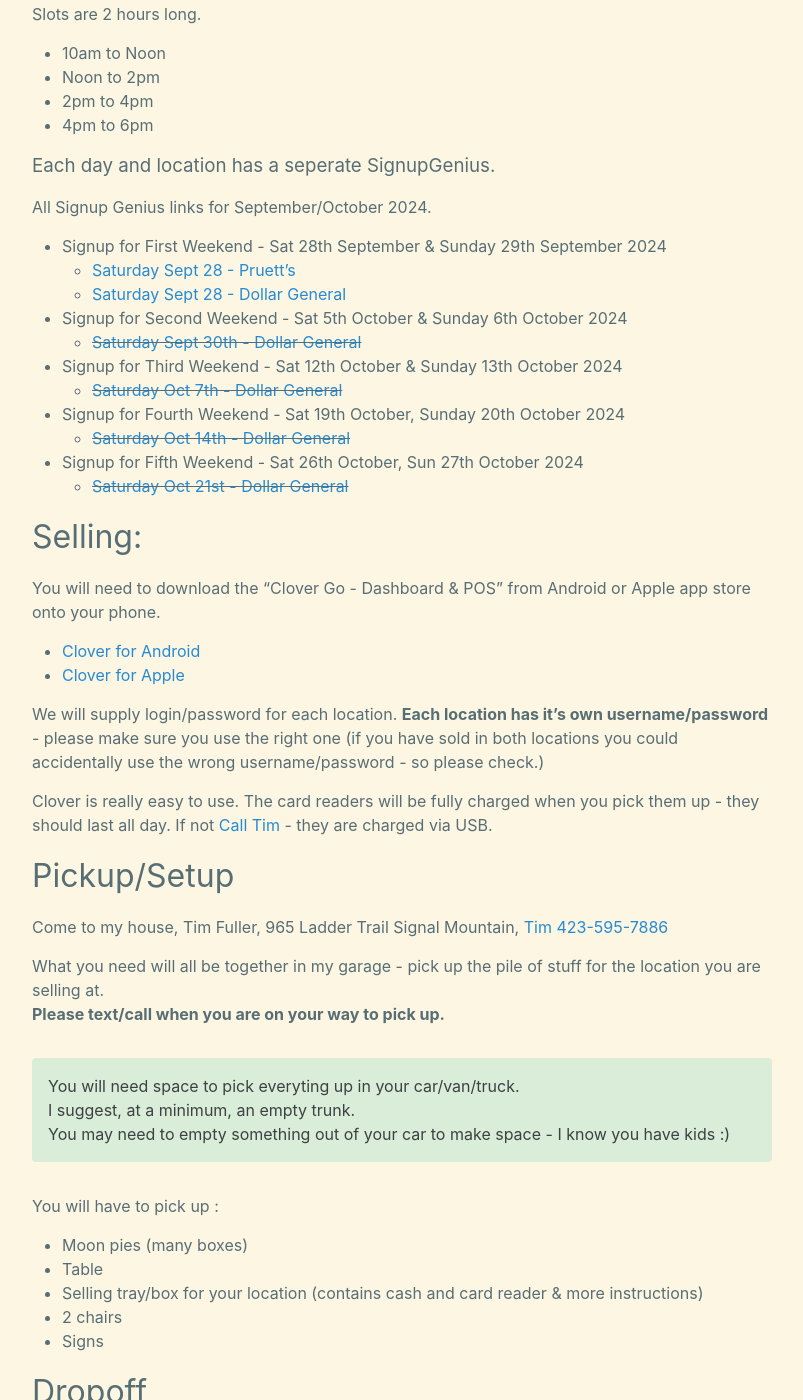
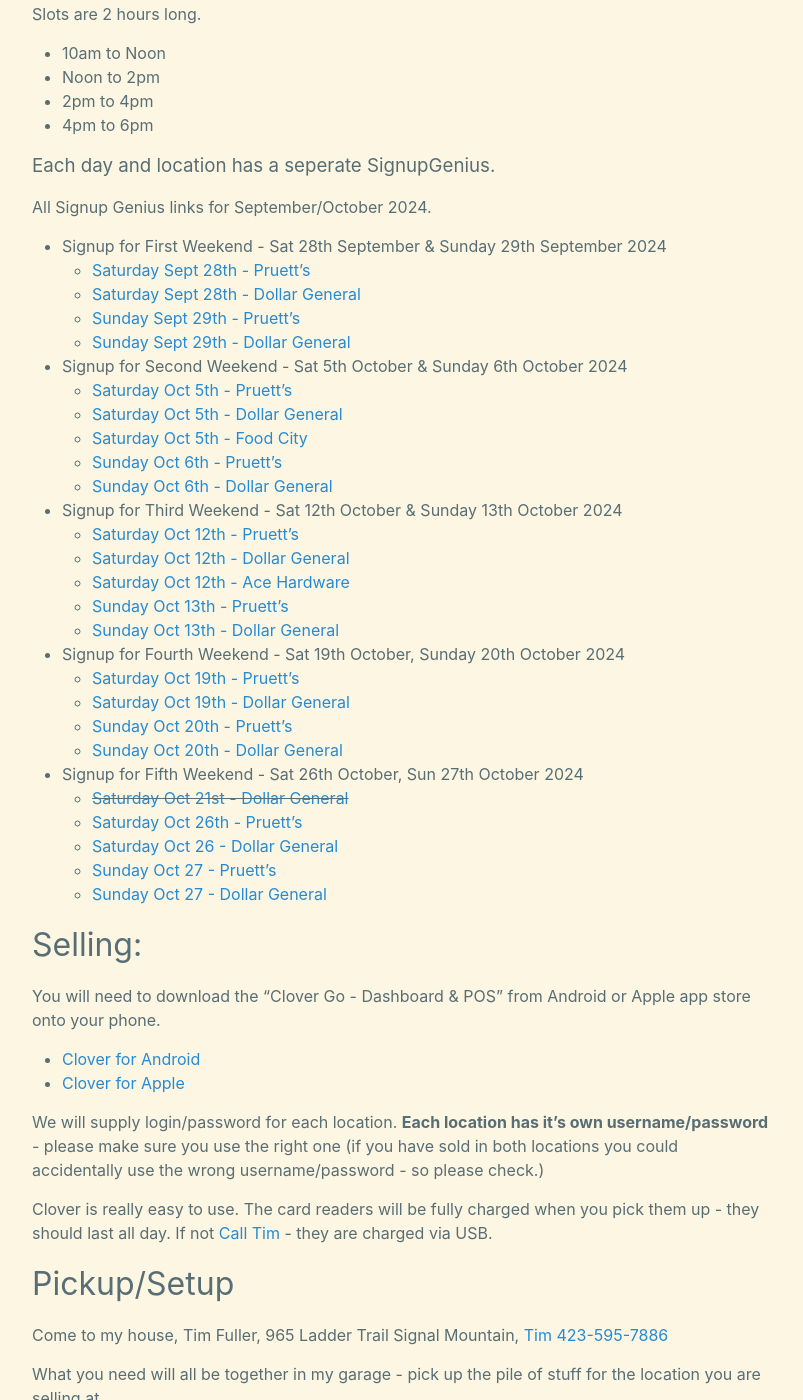
Before and after one commit to CodeJourneymen/scoutpiemaster, a Jekyll site: the page built from shownsell.md, in a window 1280 px wide and 1400 px high, scrolled down 567 px. Shown: the whole window, without its empty margins (238-1041 px from the left). Built offline with Jekyll 4.4.1, drawn with Linux system fonts in a browser that asks for light colours.

Commit message:
Update shownsell.md
Added all the signup genius links for each date and location

```diff
--- a/shownsell.md
+++ b/shownsell.md
@@ -29,20 +29,37 @@
 
 All Signup Genius links for September/October 2024.
 - Signup for First Weekend - Sat 28th September & Sunday 29th September 2024
-  - [Saturday Sept 28 - Pruett's](https://www.signupgenius.com/go/10C0A4CA9A628A2FEC43-51063085-moon#/)
-  - [Saturday Sept 28 - Dollar General](https://www.signupgenius.com/go/10C0A4CA9A628A2FEC43-51063735-dollar)
+  - [Saturday Sept 28th - Pruett's](https://www.signupgenius.com/go/10C0A4CA9A628A2FEC43-51063085-moon#/)
+  - [Saturday Sept 28th - Dollar General](https://www.signupgenius.com/go/10C0A4CA9A628A2FEC43-51063735-dollar)
+  - [Sunday Sept 29th - Pruett's](https://www.signupgenius.com/go/10C0A4CA9A628A2FEC43-51063946-pruetts)
+  - [Sunday Sept 29th - Dollar General](https://www.signupgenius.com/go/10C0A4CA9A628A2FEC43-51063996-dollar)
 
 - Signup for Second Weekend - Sat 5th October &  Sunday 6th October 2024
-  - ~~[Saturday Sept 30th -  Dollar General](https://www.signupgenius.com/go/5080C4BAFAA29A2FA7-satsept1)~~
+  - [Saturday Oct 5th - Pruett's](https://www.signupgenius.com/go/10C0A4CA9A628A2FEC43-51064031-pruetts)
+  - [Saturday Oct 5th - Dollar General](https://www.signupgenius.com/go/10C0A4CA9A628A2FEC43-51064118-dollar)
+  - [Saturday Oct 5th - Food City](https://www.signupgenius.com/go/10C0A4CA9A628A2FEC43-51064129-food)
+  - [Sunday Oct 6th - Pruett's](https://www.signupgenius.com/go/10C0A4CA9A628A2FEC43-51064224-pruetts)
+  - [Sunday Oct 6th - Dollar General](https://www.signupgenius.com/go/10C0A4CA9A628A2FEC43-51064250-dollar)
 
 - Signup for Third Weekend - Sat 12th October & Sunday 13th October 2024
-  - ~~[Saturday Oct 7th -  Dollar General](https://www.signupgenius.com/go/5080C4BAFAA29A2FA7-satoct2)~~
+  - [Saturday Oct 12th - Pruett's](https://www.signupgenius.com/go/10C0A4CA9A628A2FEC43-51064293-pruetts)
+  - [Saturday Oct 12th - Dollar General](https://www.signupgenius.com/go/10C0A4CA9A628A2FEC43-51064354-dollar)
+  - [Saturday Oct 12th - Ace Hardware](https://www.signupgenius.com/go/10C0A4CA9A628A2FEC43-51064351-acehardware)
+  - [Sunday Oct 13th - Pruett's](https://www.signupgenius.com/go/10C0A4CA9A628A2FEC43-51064404-pruetts)
+  - [Sunday Oct 13th - Dollar General](https://www.signupgenius.com/go/10C0A4CA9A628A2FEC43-51064413-dollar)
 
 - Signup for Fourth Weekend - Sat 19th October, Sunday 20th October 2024
-  - ~~[Saturday Oct 14th -  Dollar General](https://www.signupgenius.com/go/5080C4BAFAA29A2FA7-satoct6)~~
+  - [Saturday Oct 19th - Pruett's](https://www.signupgenius.com/go/10C0A4CA9A628A2FEC43-51064451-pruetts)
+  - [Saturday Oct 19th - Dollar General](https://www.signupgenius.com/go/10C0A4CA9A628A2FEC43-51064523-dollar)
+  - [Sunday Oct 20th - Pruett's](https://www.signupgenius.com/go/10C0A4CA9A628A2FEC43-51064553-pruetts)
+  - [Sunday Oct 20th - Dollar General](https://www.signupgenius.com/go/10C0A4CA9A628A2FEC43-51064588-dollar)
 
 - Signup for Fifth Weekend - Sat 26th October, Sun 27th October 2024
   - ~~[Saturday Oct 21st -  Dollar General](https://www.signupgenius.com/go/5080C4BAFAA29A2FA7-satoct8)~~
+  - [Saturday Oct 26th - Pruett's](https://www.signupgenius.com/go/10C0A4CA9A628A2FEC43-51064627-pruetts)
+  - [Saturday Oct 26 - Dollar General](https://www.signupgenius.com/go/10C0A4CA9A628A2FEC43-51064650-dollar)
+  - [Sunday Oct 27 - Pruett's](https://www.signupgenius.com/go/10C0A4CA9A628A2FEC43-51064651-pruetts)
+  - [Sunday Oct 27 - Dollar General](https://www.signupgenius.com/go/10C0A4CA9A628A2FEC43-51064681-dollar)
 
 
 
```
